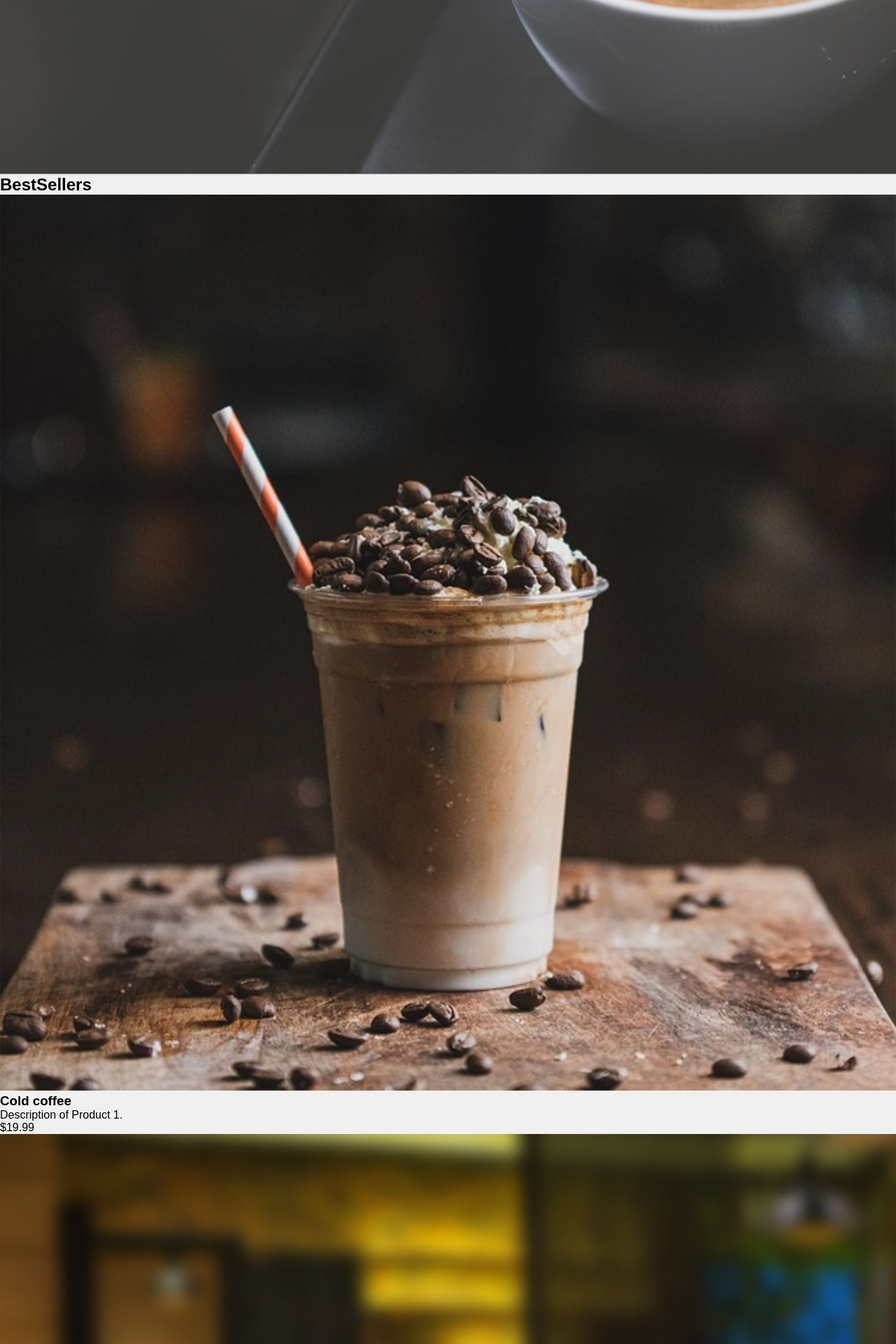
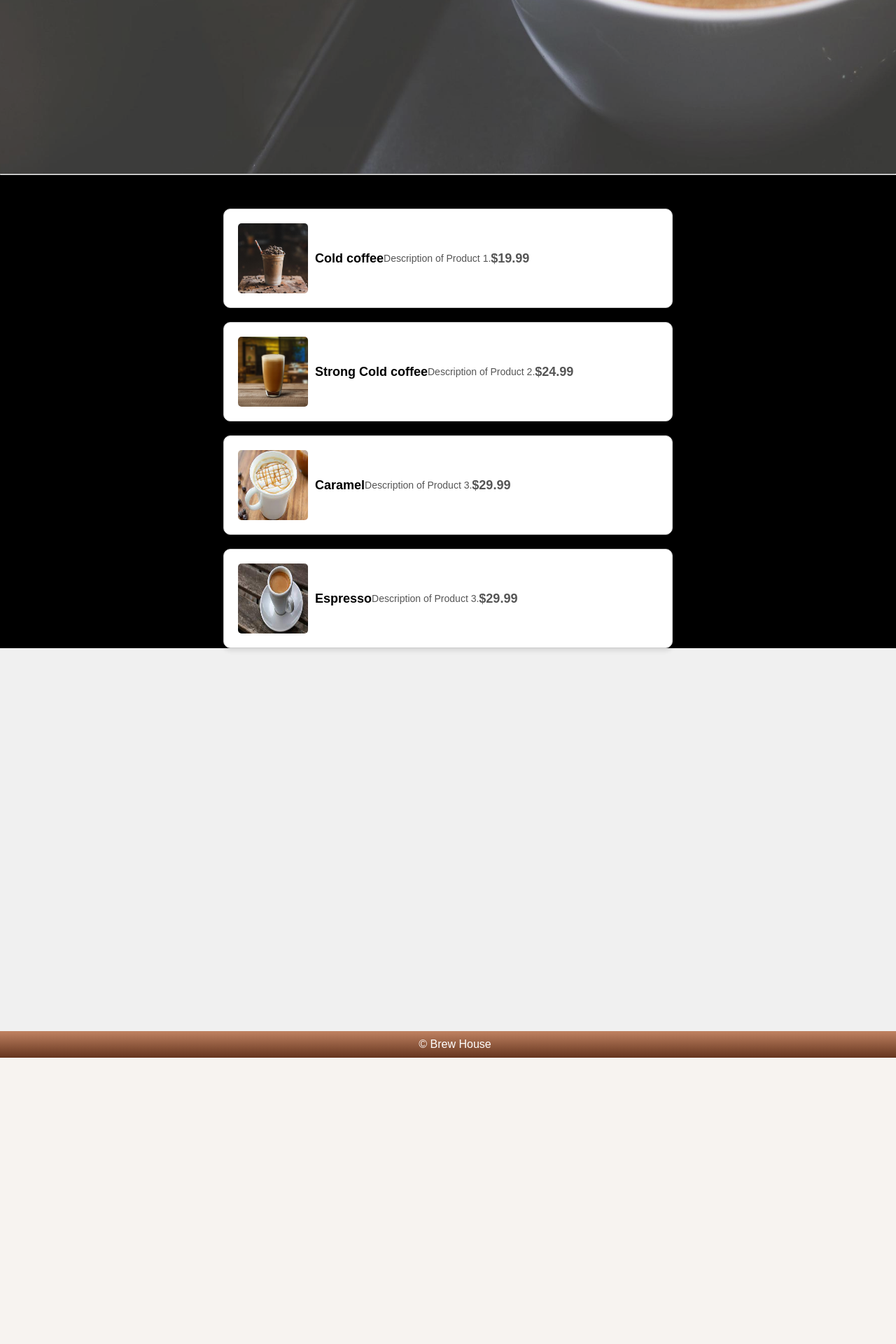
Before and after one commit to MISTRY90/Brew-House, a Django app: page / in a window 1280 px wide; the page is wider, and only the part inside the window is pictured. Shown: the part 581-2501 px from the top of that part at 70% size. After the commit the page ends 2092 px from the top of that part, so only its background shows below. Run offline with Django 4.2, Linux system fonts and the light colour scheme.

Commit message:
Update Home.css

```diff
--- a/static/css/Home.css
+++ b/static/css/Home.css
@@ -274,3 +274,52 @@
     margin: 0;
     padding: 0;
   }
+
+  * {
+    margin: 0;
+    padding: 0;
+  }
+
+  .best-seller-box {
+    background-color: #000;
+  }
+
+  h2 {
+    text-align: center;
+    margin-bottom: 20px;
+    font-size: 24px;
+  }
+
+  .product {
+    max-width: 600px;
+    margin: 20px auto;
+    background-color: #fff;
+    border: 1px solid #ccc;
+    border-radius: 10px;
+    padding: 20px;
+    box-shadow: 0 4px 6px rgba(0, 0, 0, 0.1);
+    display: flex;
+    align-items: center;
+    margin-bottom: 20px;
+  }
+
+  .product img {
+    width: 100px;
+    height: 100px;
+    margin-right: 10px;
+    border-radius: 5px;
+  }
+
+  .product h3 {
+    font-size: 18px;
+  }
+
+  .product p {
+    color: #555;
+    font-size: 14px;
+  }
+
+  .product .price {
+    font-weight: bold;
+    font-size: 18px;
+  }
```
